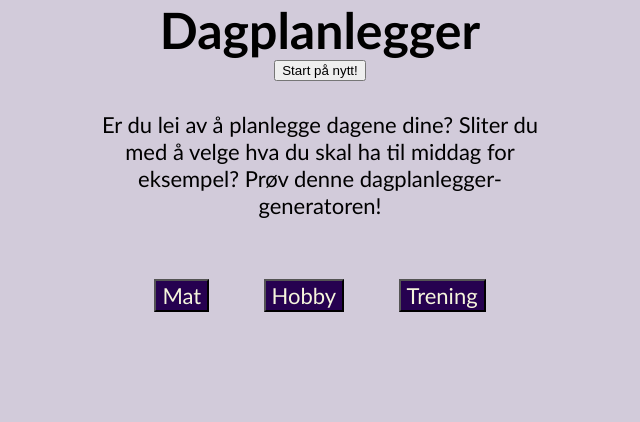
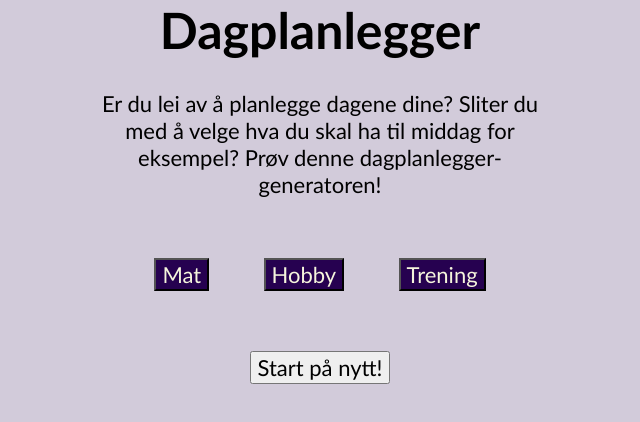
Before and after one commit to miaravnanger/DOM-manipulation-oppgave, a plain HTML site: page index.html in a window 1280 px wide. Both pictures are taken after a click on the button "Start på nytt!". Shown: the whole page, without its empty margins (320-960 px from the left). Drawn offline with Linux system fonts and the light colour scheme.

Commit message:
resetknapp

```diff
--- a/index.html
+++ b/index.html
@@ -14,6 +14,8 @@
     <button  id="hobby-btn">Hobby</button>
     <button id="workout-btn">Trening</button>
     </div>
+    <div class="reset">
     <button id ="reset-btn">Start på nytt!</button>
+    </div>
 </body>
 </html>
--- a/script.js
+++ b/script.js
@@ -11,7 +11,7 @@ const foods = [
   "Grillet kylling med salat",
   "Vegansk curry",
   "Ramen",
-    ]
+];
 
 const hobbies = [
   "Lese en bok",
@@ -24,7 +24,7 @@ const hobbies = [
   "Ta bilder ute",
   "Skrive dagbok eller en liten tekst",
   "Bake noe godt",
-    ]
+];
 
 const workouts = [
   "Gå en tur i nabolaget",
@@ -37,7 +37,7 @@ const workouts = [
   "Hoppe tau",
   "Trene med YouTube-video",
   "Spille fotball eller en ballidrett",
-    ]
+];
 
 //lage en hovedseksjon med et paragraf som forteller hva nettsiden gjør, og lag klasseliste for styling + fyll inn textcontent
 
@@ -45,10 +45,9 @@ const workouts = [
 const foodBtn = document.querySelector("#food-btn");
 const hobbyBtn = document.querySelector("#hobby-btn");
 const workoutBtn = document.querySelector("#workout-btn");
-const resetBtn = document.querySelector("#reset-btn");
 
-//targete div'en med knappene for å kunne plassere de i seksjonen jeg lager etterpå
-const buttons = document.querySelector(".buttons")
+//targete div'ene med knappene for å kunne plassere de i seksjonen jeg lager etterpå
+const buttons = document.querySelector(".buttons");
 
 //legge eventlistener på knappene
 //lage en hoveedseksjon, lage et <p> med info om hva nettsiden gjør, gi de klasseliste, textcontent og append de + knappene til nettsiden.
@@ -58,14 +57,11 @@ mainSection.classList.add("main-section");
 
 const paragraph = document.createElement("p");
 paragraph.classList.add("info-p");
-paragraph.textContent =
-  `Er du lei av å planlegge dagene dine?
+paragraph.textContent = `Er du lei av å planlegge dagene dine?
   Sliter du med å velge hva du skal ha til middag for eksempel? Prøv denne dagplanlegger-generatoren!`;
 
 document.body.append(mainSection);
 mainSection.append(paragraph);
-
-
 
 //lag en div container som skal vise resultat
 
@@ -78,7 +74,6 @@ container.classList.add("container");
 const foodResult = document.createElement("p");
 foodResult.classList.add("results");
 
-
 const hobbyResult = document.createElement("p");
 hobbyResult.classList.add("results");
 
@@ -90,26 +85,28 @@ container.append(foodResult, hobbyResult, workoutResult);
 mainSection.append(container);
 
 // //finne tilfeldige indexer fra de forskjellige arrayene og lagrer de i nye variabler
-let randomFood
-let randomHobby
-let randomWorkout
+let randomFood;
+let randomHobby;
+let randomWorkout;
 
 //lage funksjoner som tar tilfeldige indexer fra de forskjellige arrayene, og putter resultatet i de riktige paragrafene i diven. Legger også til eventlistener på knappene
 function generateFood() {
   randomFood = Math.floor(Math.random() * foods.length);
   for (let i = 0; i < foods.length; i++) {
     if (i === randomFood) {
-  foodResult.textContent = `Til middag kan du ha ${foods[i].toLowerCase()}`
+      foodResult.textContent = `Til middag kan du ha ${foods[i].toLowerCase()}`;
     }
   }
 }
-foodBtn.addEventListener("click", generateFood)
+foodBtn.addEventListener("click", generateFood);
 
 function generateHobby() {
   randomHobby = Math.floor(Math.random() * hobbies.length);
   for (let i = 0; i < hobbies.length; i++) {
     if (i === randomHobby) {
-      hobbyResult.textContent = `Når du vil finne på noe kan du ${hobbies[i].toLowerCase()}`;
+      hobbyResult.textContent = `Når du vil finne på noe kan du ${hobbies[
+        i
+      ].toLowerCase()}`;
     }
   }
 }
@@ -119,13 +116,24 @@ function generateWorkout() {
   randomWorkout = Math.floor(Math.random() * workouts.length);
   for (let i = 0; i < workouts.length; i++) {
     if (i === randomWorkout) {
-  workoutResult.textContent = `Når du er klar til å være litt aktiv kan du ${workouts[i].toLowerCase()}`
+      workoutResult.textContent = `Når du er klar til å være litt aktiv kan du ${workouts[
+        i
+      ].toLowerCase()}`;
     }
   }
 }
 
 workoutBtn.addEventListener("click", generateWorkout);
 
+//targeter resetknappen for å plassere den på bunnen av siden
+const reset = document.querySelector(".reset");
+mainSection.appendChild(reset);
 
+const resetBtn= document.querySelector("#reset-btn");
 
-//lag en for loop for å generere til tilfeldig string fra hver kategori
+resetBtn.addEventListener("click", resetMe);
+
+function resetMe() {
+container.textContent = ``;
+
+}
--- a/style.css
+++ b/style.css
@@ -13,6 +13,12 @@ h1{
     font-family: 'Trebuchet MS', 'Lucida Sans Unicode', 'Lucida Grande', 'Lucida Sans', Arial, sans-serif;
     font-size: 50px;
 }
+.mainSection {
+    display: flex;
+    flex-direction: row;
+    align-items: center;
+    justify-content: center;
+}
 .info-p{
 padding: 30px;
 font-family:'Trebuchet MS', 'Lucida Sans Unicode', 'Lucida Grande', 'Lucida Sans', Arial, sans-serif;
@@ -20,12 +26,11 @@ font-size: 22px;
 min-width: 300px;
 max-width: 500px;
 text-align: center;
+}
 
-
-}
 .container{
 height: auto;
-background-color: rgb(38, 1, 80);
+background-color: rgb(22, 5, 41);
 display: flex;
 flex-direction: column;
 justify-content: center;
@@ -43,7 +48,14 @@ color: rgb(229, 219, 219);
     display: flex;
     justify-content: space-evenly;
 }
+.reset{
+    display: flex;
+    flex-direction: row;
+    justify-content: center;
+    align-items: center;
+    padding: 30px;
 
+}
 #food-btn,
 #hobby-btn,
 #workout-btn {
@@ -52,3 +64,8 @@ color: rgb(229, 219, 219);
     background-color: rgb(38, 1, 80);
     color: beige;
 }
+
+#reset-btn {
+    font-family: 'Trebuchet MS', 'Lucida Sans Unicode', 'Lucida Grande', 'Lucida Sans', Arial, sans-serif;
+    font-size: 22px;
+}
```
Lines whose indentation alone changed are shown as unchanged.
